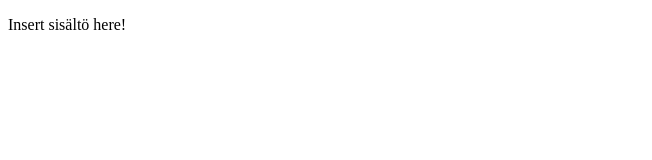
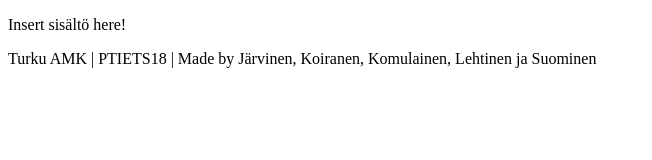
Before and after one commit to JuSuomi/Ptiets18-fab5, a plain HTML site: page index.html in a window 1280 px wide. Shown: the whole page, without its empty margins (0-652 px from the left). Drawn offline with Linux system fonts and the light colour scheme.

Commit message:
Added footer to index.html

```diff
--- a/index.html
+++ b/index.html
@@ -7,5 +7,8 @@
 </head>
 <body>
 <p>Insert sisältö here!</p>
+<footer>
+Turku AMK | PTIETS18 | Made by Järvinen, Koiranen, Komulainen, Lehtinen ja Suominen
+</footer>
 </body>
 </html>
```
